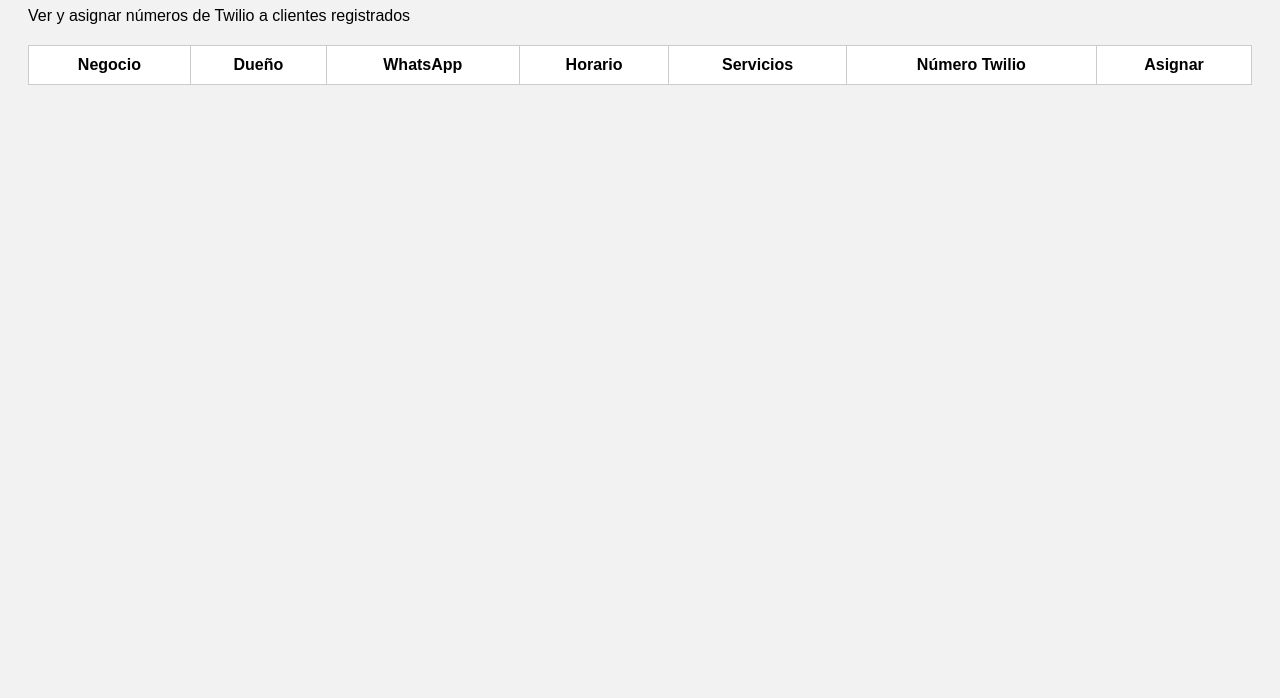
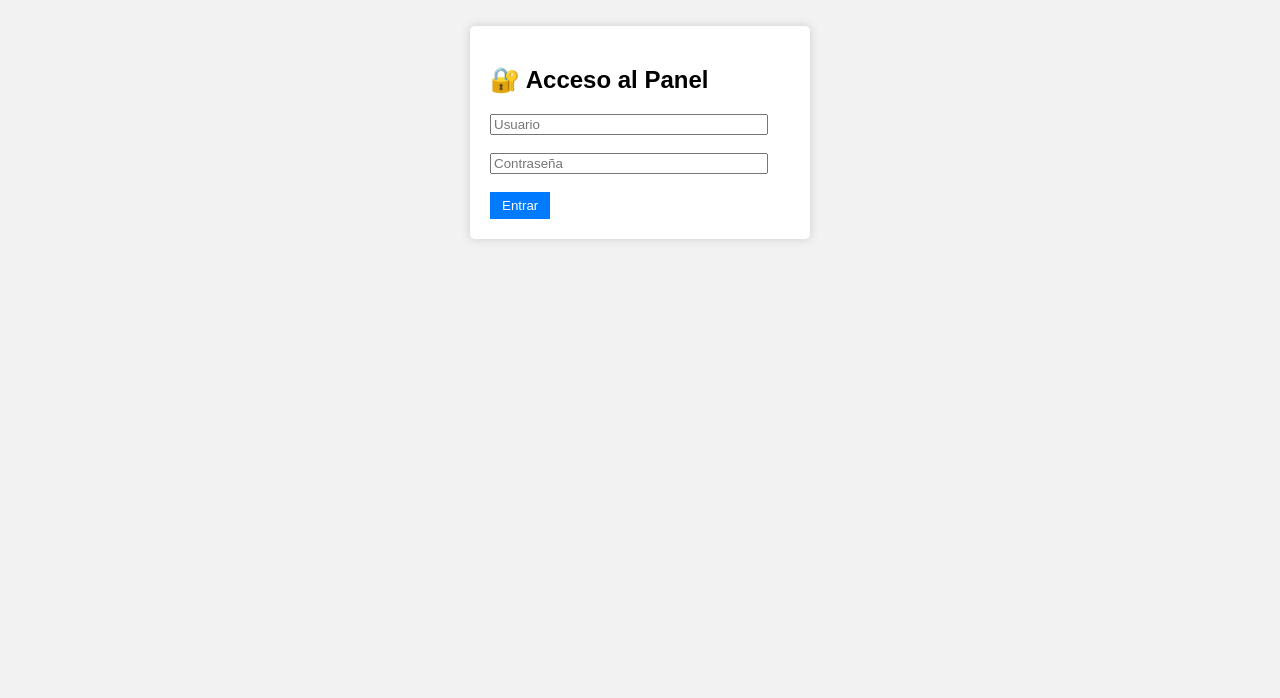
Before and after one commit to lrz80/wix-whatsapp-bot, a website: page admin.html in a window 1280 px wide. Shown: the part 102-800 px from the top of the page. Drawn offline with Linux system fonts and the light colour scheme; no server answers.

Commit message:
Update admin.html

```diff
--- a/admin.html
+++ b/admin.html
@@ -29,13 +29,32 @@
       border: none;
       cursor: pointer;
     }
-    button:disabled {
-      background: #aaa;
-      cursor: not-allowed;
+    #loginBox {
+      max-width: 300px;
+      margin: 100px auto;
+      padding: 20px;
+      background: #fff;
+      border-radius: 5px;
+      box-shadow: 0 0 10px #ccc;
+    }
+    #panel {
+      display: none;
     }
   </style>
 </head>
 <body>
+
+  <!-- LOGIN -->
+  <div id="loginBox">
+    <h2>🔐 Acceso al Panel</h2>
+    <input type="text" id="username" placeholder="Usuario" /><br /><br />
+    <input type="password" id="password" placeholder="Contraseña" /><br /><br />
+    <button onclick="login()">Entrar</button>
+    <p id="loginError" style="color: red; display: none;">Usuario o contraseña incorrectos</p>
+  </div>
+
+  <!-- PANEL -->
+  <div id="panel">
     <h1>📋 Panel de Administración de Bots</h1>
     <p>Ver y asignar números de Twilio a clientes registrados</p>
 
@@ -53,8 +72,24 @@
       </thead>
       <tbody></tbody>
     </table>
+  </div>
 
   <script>
+    const USER = 'Oskach';
+    const PASS = 'L.r14066719';
+
+    function login() {
+      const u = document.getElementById('username').value.trim();
+      const p = document.getElementById('password').value.trim();
+      if (u === USER && p === PASS) {
+        document.getElementById('loginBox').style.display = 'none';
+        document.getElementById('panel').style.display = 'block';
+        cargarClientes();
+      } else {
+        document.getElementById('loginError').style.display = 'block';
+      }
+    }
+
     async function cargarClientes() {
       const res = await fetch('https://wix-whatsapp-bot-production.up.railway.app/api/clients');
       const clients = await res.json();
@@ -104,8 +139,6 @@
         alert('❌ Error: ' + (data.error || 'Falló la asignación'));
       }
     }
-
-    cargarClientes();
   </script>
 </body>
 </html>
```
Lines whose indentation alone changed are shown as unchanged.
